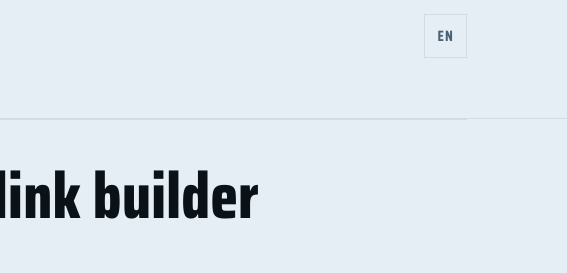
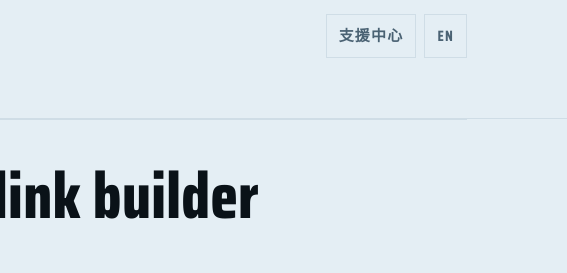
Before and after one commit to g0rdonL/beyhk-web, a plain HTML site: page tools/links/index.html in a window 1280 px wide. Shown: the top 273 px of the page, 713-1280 px from the left. Drawn offline with Linux system fonts and the light colour scheme.

Commit message:
Sync web/ + blog from beyhk@7d3c3c0

```diff
--- a/tools/links/index.html
+++ b/tools/links/index.html
@@ -36,7 +36,10 @@
             ><img src="/img/beyhk-mark.svg" alt="BeyHK" width="36" height="36" /></span
           ><span class="wordmark">BeyHK</span></a
         >
-        <a class="lang-switch" href="/en/" lang="en" hreflang="en" title="English">EN</a>
+        <div class="bar-actions">
+          <a class="help-link" href="https://help.beyhk.sh/">支援中心</a>
+          <a class="lang-switch" href="/en/" lang="en" hreflang="en" title="English">EN</a>
+        </div>
       </div>
       <nav class="site-nav" aria-label="網站導覽">
         <a href="/">主頁</a><a href="/ranking/">排名</a><a href="/how-it-works/">點樣玩</a
```
